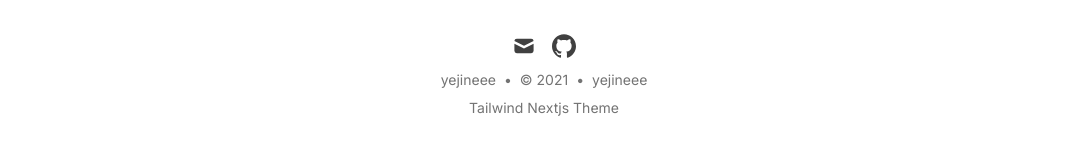
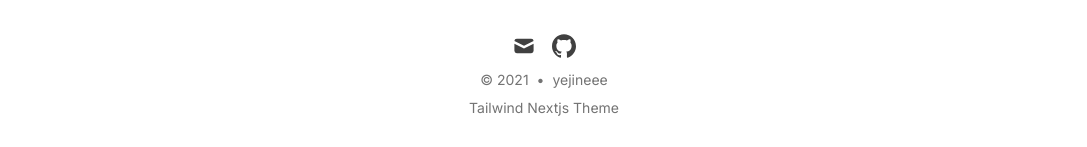
Before and after one commit to yejineee/yejineee-dev-blog, a Next.js app: page /projects in a window 1280 px wide. Shown: the part 910-1057 px from the top of the page, without its empty margins (96-1183 px from the left). Built offline with nearby package versions, Linux system fonts and the light colour scheme; no server answers; what @tailwindcss/typography would draw is missing.

Commit message:
Update: delete username in footer

```diff
--- a/components/Footer.tsx
+++ b/components/Footer.tsx
@@ -15,8 +15,6 @@ export default function Footer() {
           <SocialIcon kind="twitter" href={siteMetadata.twitter} size={6} />
         </div>
         <div className="flex mb-2 space-x-2 text-sm text-gray-500 dark:text-gray-400">
-          <div>{siteMetadata.author}</div>
-          <div>{` • `}</div>
           <div>{`© ${new Date().getFullYear()}`}</div>
           <div>{` • `}</div>
           <Link href="/">{siteMetadata.title}</Link>
```
